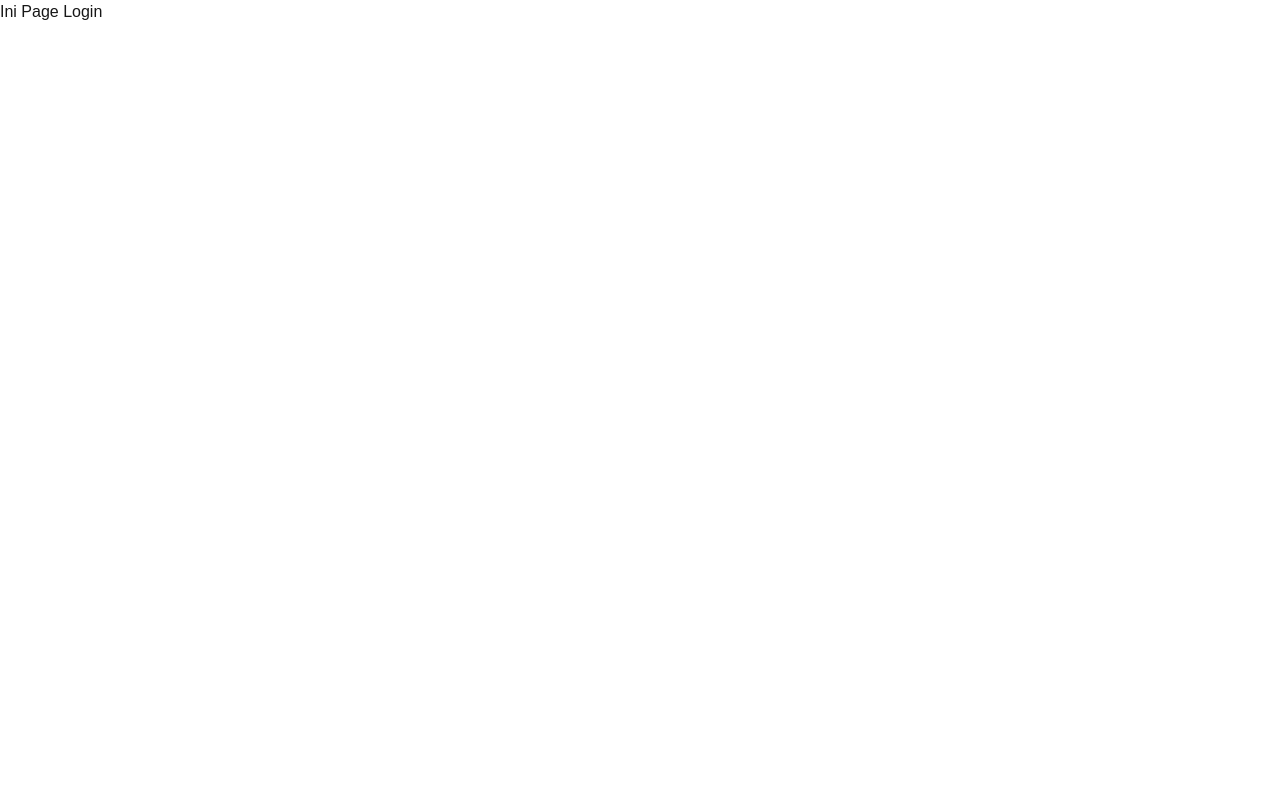
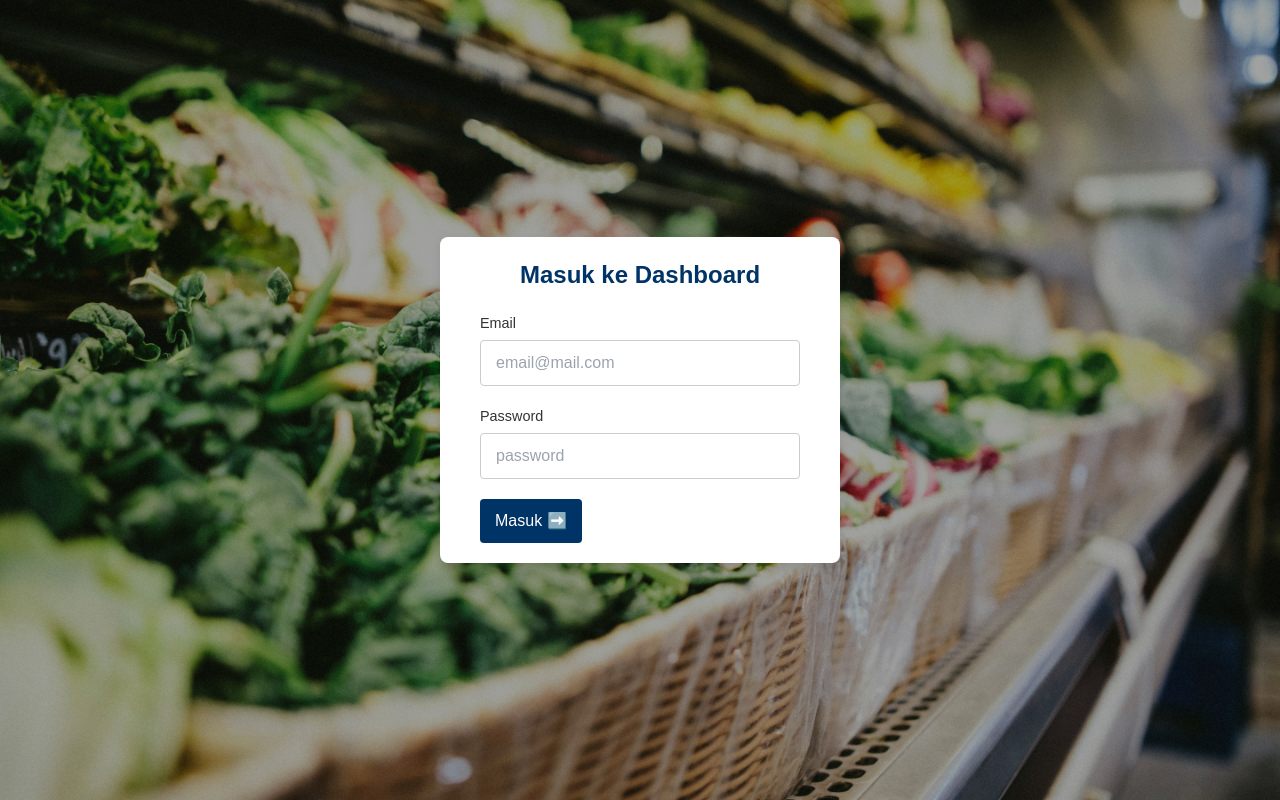
Before and after one commit to fabian4819/GrocerEase-FE, a Next.js app: page /login in a window 1280 px wide. Built offline with nearby package versions, Linux system fonts and the light colour scheme.

Commit message:
feat: menambahkan halaman login

```diff
--- /dev/null
+++ b/src/app/login/Login.css
@@ -0,0 +1,80 @@
+/* Container Styling */
+.login-container {
+    background: url('/img/backgroundmasuk.jpg') no-repeat center center/cover;
+    display: flex;
+    justify-content: center;
+    align-items: center;
+    min-height: 100vh;
+    background-color: #f4f4f4;
+    padding: 20px;
+  }
+
+  /* Box Styling */
+  .login-box {
+    background: white;
+    padding: 20px 40px;
+    border-radius: 8px;
+    box-shadow: 0 4px 8px rgba(0, 0, 0, 0.1);
+    max-width: 400px;
+    width: 100%;
+    text-align: center;
+  }
+
+  /* Title Styling */
+  .login-box h2 {
+    margin-bottom: 20px;
+    font-size: 1.5rem;
+    color: #003366;
+    font-weight: bold;
+  }
+
+  /* Input Box Styling */
+  .input-box {
+    position: relative;
+    margin-bottom: 20px;
+    text-align: left;
+  }
+
+  .input-box label {
+    display: block;
+    font-size: 0.9rem;
+    color: #333;
+    margin-bottom: 5px;
+  }
+
+  .input-box input {
+    width: 100%;
+    padding: 10px 15px;
+    font-size: 1rem;
+    border: 1px solid #ccc;
+    border-radius: 4px;
+    outline: none;
+  }
+
+  .input-box input:focus {
+    border-color: #003366;
+    box-shadow: 0 0 5px rgba(0, 51, 102, 0.3);
+  }
+
+  /* Button Styling */
+  .submit-btn {
+    display: flex;
+    justify-content: center;
+    align-items: center;
+    background: #003366;
+    color: white;
+    border: none;
+    border-radius: 4px;
+    padding: 10px 15px;
+    font-size: 1rem;
+    cursor: pointer;
+    transition: background 0.3s;
+  }
+
+  .submit-btn:hover {
+    background: #0055cc;
+  }
+
+  .submit-btn span {
+    margin-left: 5px;
+  }
--- a/src/app/login/page.tsx
+++ b/src/app/login/page.tsx
@@ -1,9 +1,29 @@
-import React from 'react'
+import React from "react";
+import "./Login.css";
+import LoginButton from '../components/loginButton'
 
 const Login = () => {
+  console.log("Login component loaded");
   return (
-    <div>Ini Page Login</div>
-  )
-}
+    <div className="login-container">
+      <div className="login-box">
+        <h2>Masuk ke Dashboard</h2>
+        <form>
+          <div className="input-box">
+            <label>Email</label>
+            <input type="email" placeholder="email@mail.com" required />
+          </div>
+          <div className="input-box">
+            <label>Password</label>
+            <input type="password" placeholder="password" required />
+          </div>
+          <button type="submit" className="submit-btn">
+            Masuk <span>➡️</span>
+          </button>
+        </form>
+      </div>
+    </div>
+  );
+};
 
-export default Login
+export default Login;
```
Also changed, not shown: package.json (+7 -5 lines), public/img/backgroundmasuk.jpg (added), 1 other file (tests, documents, lock files or other folders).
